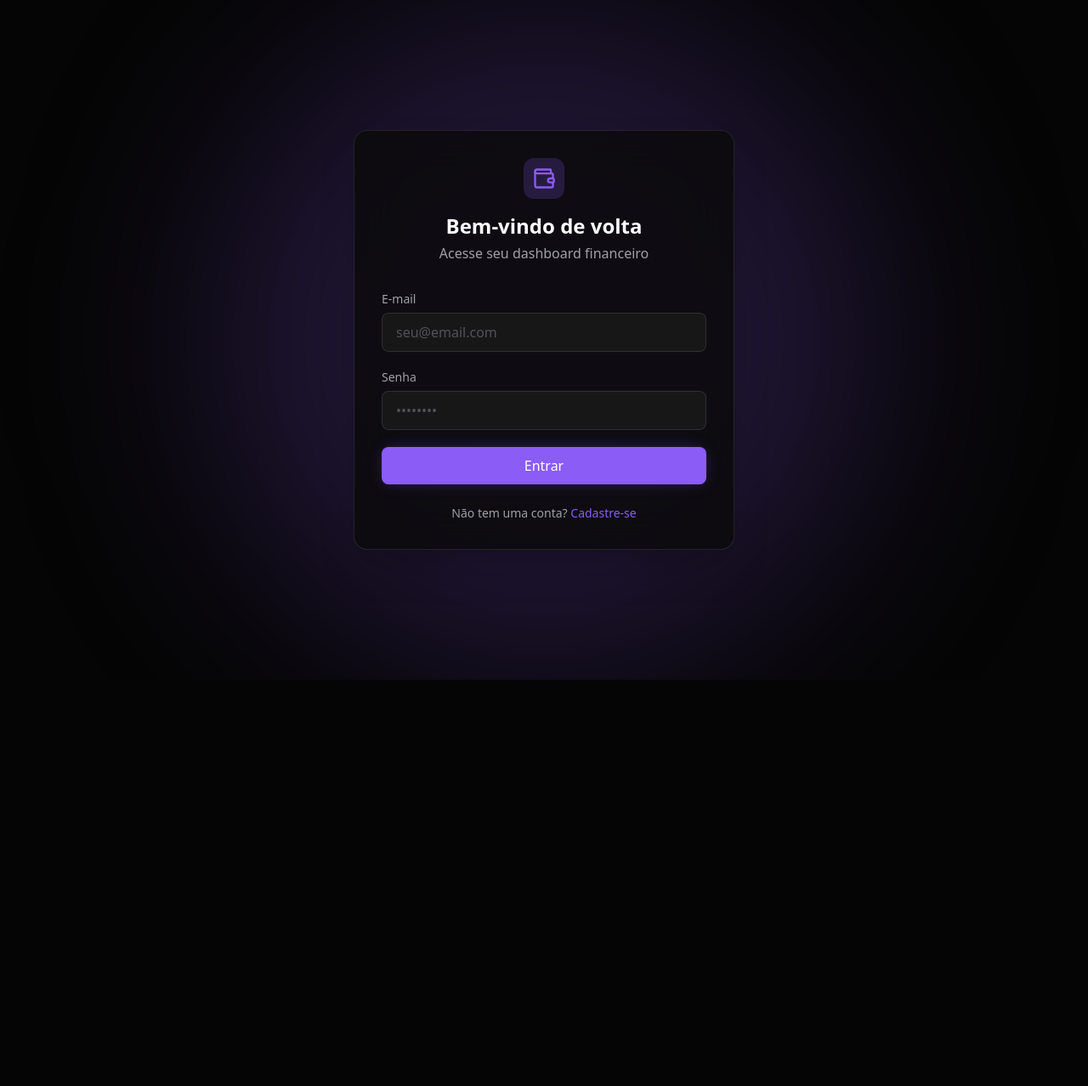
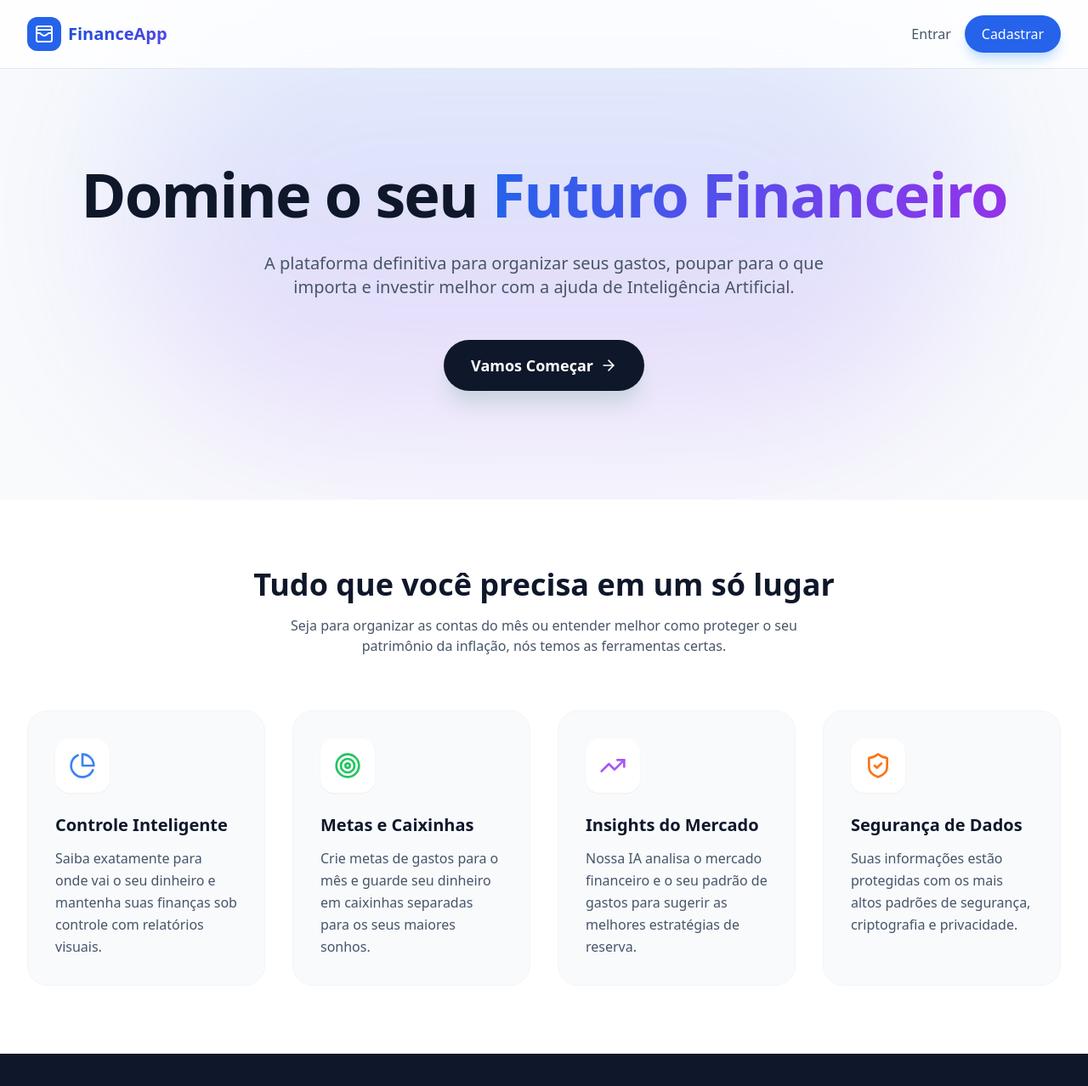
Before and after one commit to Luis9768/Dashboard_Financas_Frontend, a React (Vite) app: page / in a window 1280 px wide. Before the commit this address led to /login. Shown: the top 1278 px of the page at 85% size. Before the commit the page ends 800 px from the top, so only its background shows below. Built offline with nearby package versions, Linux system fonts and the light colour scheme.

Commit message:
feat: add animated landing page with framer-motion

```diff
--- a/package.json
+++ b/package.json
@@ -19,7 +19,8 @@
     "react-hook-form": "^7.51.3",
     "react-router-dom": "^6.22.3",
     "recharts": "^2.12.5",
-    "tailwind-merge": "^2.2.2"
+    "tailwind-merge": "^2.2.2",
+    "framer-motion": "^11.0.0"
   },
   "devDependencies": {
     "@types/react": "^18.2.66",
--- a/src/App.tsx
+++ b/src/App.tsx
@@ -3,6 +3,7 @@ import { Login } from './pages/Login';
 import { Register } from './pages/Register';
 import { Dashboard } from './pages/Dashboard';
 import { Profile } from './pages/Profile';
+import { Landing } from './pages/Landing';
 import { Layout } from './components/Layout';
 
 function App() {
@@ -14,7 +15,9 @@ function App() {
         <Route path="/login" element={<Login />} />
         <Route path="/register" element={<Register />} />
 
-        <Route path="/" element={isAuthenticated ? <Layout /> : <Navigate to="/login" replace />}>
+        <Route path="/" element={isAuthenticated ? <Navigate to="/dashboard" replace /> : <Landing />} />
+
+        <Route path="/dashboard" element={isAuthenticated ? <Layout /> : <Navigate to="/login" replace />}>
           <Route index element={<Dashboard />} />
           <Route path="profile" element={<Profile />} />
         </Route>
--- /dev/null
+++ b/src/pages/Landing.tsx
@@ -0,0 +1,198 @@
+import { Link } from 'react-router-dom';
+import { motion } from 'framer-motion';
+import { TrendingUp, ShieldCheck, Target, PieChart, ArrowRight, WalletCards } from 'lucide-react';
+
+export function Landing() {
+  const features = [
+    {
+      title: "Controle Inteligente",
+      description: "Saiba exatamente para onde vai o seu dinheiro e mantenha suas finanças sob controle com relatórios visuais.",
+      icon: <PieChart className="w-8 h-8 text-blue-500" />,
+    },
+    {
+      title: "Metas e Caixinhas",
+      description: "Crie metas de gastos para o mês e guarde seu dinheiro em caixinhas separadas para os seus maiores sonhos.",
+      icon: <Target className="w-8 h-8 text-green-500" />,
+    },
+    {
+      title: "Insights do Mercado",
+      description: "Nossa IA analisa o mercado financeiro e o seu padrão de gastos para sugerir as melhores estratégias de reserva.",
+      icon: <TrendingUp className="w-8 h-8 text-purple-500" />,
+    },
+    {
+      title: "Segurança de Dados",
+      description: "Suas informações estão protegidas com os mais altos padrões de segurança, criptografia e privacidade.",
+      icon: <ShieldCheck className="w-8 h-8 text-orange-500" />,
+    }
+  ];
+
+  return (
+    <div className="min-h-screen bg-slate-50 font-sans text-slate-800">
+      {/* Header */}
+      <header className="fixed w-full top-0 z-50 bg-white/80 backdrop-blur-md border-b border-slate-200">
+        <div className="max-w-7xl mx-auto px-4 sm:px-6 lg:px-8 h-20 flex items-center justify-between">
+          <div className="flex items-center gap-2">
+            <div className="bg-blue-600 p-2 rounded-xl">
+              <WalletCards className="w-6 h-6 text-white" />
+            </div>
+            <span className="text-xl font-bold bg-gradient-to-r from-blue-700 to-indigo-600 bg-clip-text text-transparent">
+              FinanceApp
+            </span>
+          </div>
+          <div className="flex items-center gap-4">
+            <Link to="/login" className="text-slate-600 font-medium hover:text-blue-600 transition-colors">
+              Entrar
+            </Link>
+            <Link to="/register" className="bg-blue-600 hover:bg-blue-700 text-white px-5 py-2.5 rounded-full font-medium transition-all shadow-lg shadow-blue-200">
+              Cadastrar
+            </Link>
+          </div>
+        </div>
+      </header>
+
+      {/* Hero Section */}
+      <section className="relative pt-32 pb-20 lg:pt-48 lg:pb-32 overflow-hidden">
+        <div className="absolute top-0 left-1/2 -translate-x-1/2 w-[1000px] h-[500px] opacity-20 pointer-events-none">
+          <div className="absolute inset-0 bg-gradient-to-b from-blue-400 to-purple-500 rounded-full blur-[100px]" />
+        </div>
+
+        <div className="max-w-7xl mx-auto px-4 sm:px-6 lg:px-8 relative z-10 text-center">
+          <motion.h1
+            initial={{ opacity: 0, y: 20 }}
+            animate={{ opacity: 1, y: 0 }}
+            transition={{ duration: 0.5 }}
+            className="text-5xl lg:text-7xl font-extrabold tracking-tight text-slate-900 mb-8"
+          >
+            Domine o seu <span className="text-transparent bg-clip-text bg-gradient-to-r from-blue-600 to-purple-600">Futuro Financeiro</span>
+          </motion.h1>
+
+          <motion.p
+            initial={{ opacity: 0, y: 20 }}
+            animate={{ opacity: 1, y: 0 }}
+            transition={{ duration: 0.5, delay: 0.1 }}
+            className="text-xl text-slate-600 max-w-2xl mx-auto mb-12"
+          >
+            A plataforma definitiva para organizar seus gastos, poupar para o que importa e investir melhor com a ajuda de Inteligência Artificial.
+          </motion.p>
+
+          <motion.div
+            initial={{ opacity: 0, y: 20 }}
+            animate={{ opacity: 1, y: 0 }}
+            transition={{ duration: 0.5, delay: 0.2 }}
+            className="flex flex-col sm:flex-row gap-4 justify-center"
+          >
+            <Link to="/register" className="group flex items-center justify-center gap-2 bg-slate-900 hover:bg-slate-800 text-white px-8 py-4 rounded-full text-lg font-semibold transition-all hover:scale-105 active:scale-95 shadow-xl shadow-slate-300">
+              Vamos Começar
+              <ArrowRight className="w-5 h-5 group-hover:translate-x-1 transition-transform" />
+            </Link>
+          </motion.div>
+        </div>
+      </section>
+
+      {/* Features / Mercados Financeiros */}
+      <section className="py-20 bg-white">
+        <div className="max-w-7xl mx-auto px-4 sm:px-6 lg:px-8">
+          <div className="text-center mb-16">
+            <h2 className="text-3xl lg:text-4xl font-bold text-slate-900 mb-4">
+              Tudo que você precisa em um só lugar
+            </h2>
+            <p className="text-slate-600 max-w-2xl mx-auto">
+              Seja para organizar as contas do mês ou entender melhor como proteger o seu patrimônio da inflação, nós temos as ferramentas certas.
+            </p>
+          </div>
+
+          <div className="grid md:grid-cols-2 lg:grid-cols-4 gap-8">
+            {features.map((feature, index) => (
+              <motion.div
+                key={index}
+                initial={{ opacity: 0, y: 30 }}
+                whileInView={{ opacity: 1, y: 0 }}
+                viewport={{ once: true }}
+                transition={{ duration: 0.5, delay: index * 0.1 }}
+                className="bg-slate-50 p-8 rounded-3xl border border-slate-100 hover:border-blue-200 hover:shadow-xl hover:shadow-blue-50 transition-all cursor-pointer group"
+              >
+                <div className="bg-white w-16 h-16 rounded-2xl flex items-center justify-center mb-6 shadow-sm group-hover:scale-110 transition-transform">
+                  {feature.icon}
+                </div>
+                <h3 className="text-xl font-bold text-slate-900 mb-3">{feature.title}</h3>
+                <p className="text-slate-600 leading-relaxed">{feature.description}</p>
+              </motion.div>
+            ))}
+          </div>
+        </div>
+      </section>
+
+      {/* Educacional / Dica */}
+      <section className="py-20 bg-slate-900 text-white">
+        <div className="max-w-7xl mx-auto px-4 sm:px-6 lg:px-8">
+          <div className="flex flex-col lg:flex-row items-center gap-16">
+            <div className="lg:w-1/2">
+              <motion.div
+                initial={{ opacity: 0, x: -30 }}
+                whileInView={{ opacity: 1, x: 0 }}
+                viewport={{ once: true }}
+              >
+                <h2 className="text-3xl lg:text-5xl font-bold mb-6">
+                  Inteligência que trabalha pelo seu bolso.
+                </h2>
+                <p className="text-slate-400 text-lg mb-8 leading-relaxed">
+                  O mercado financeiro muda todos os dias. Com a inflação e as taxas de juros oscilando, ter um planejamento claro deixou de ser um luxo para ser uma necessidade.
+                  <br/><br/>
+                  Nossa plataforma ajuda você a criar metas e alocar o seu orçamento para que o seu dinheiro pare de perder valor.
+                </p>
+                <Link to="/register" className="inline-flex items-center gap-2 text-blue-400 hover:text-blue-300 font-semibold text-lg transition-colors">
+                  Crie sua conta gratuitamente <ArrowRight className="w-5 h-5" />
+                </Link>
+              </motion.div>
+            </div>
+
+            <div className="lg:w-1/2 w-full">
+              <motion.div
+                initial={{ opacity: 0, scale: 0.9 }}
+                whileInView={{ opacity: 1, scale: 1 }}
+                viewport={{ once: true }}
+                className="relative bg-slate-800 rounded-3xl p-8 border border-slate-700 shadow-2xl"
+              >
+                <div className="flex gap-4 mb-8">
+                  <div className="w-3 h-3 rounded-full bg-red-500"></div>
+                  <div className="w-3 h-3 rounded-full bg-yellow-500"></div>
+                  <div className="w-3 h-3 rounded-full bg-green-500"></div>
+                </div>
+                <div className="space-y-6">
+                  <div className="h-4 bg-slate-700 rounded-full w-3/4"></div>
+                  <div className="h-4 bg-slate-700 rounded-full w-full"></div>
+                  <div className="h-4 bg-slate-700 rounded-full w-5/6"></div>
+                  <div className="h-4 bg-slate-700 rounded-full w-2/3"></div>
+                </div>
+
+                {/* Floating card */}
+                <motion.div
+                  animate={{ y: [-10, 10, -10] }}
+                  transition={{ duration: 4, repeat: Infinity, ease: "easeInOut" }}
+                  className="absolute -bottom-10 -right-6 lg:-right-10 bg-white p-6 rounded-2xl shadow-xl max-w-xs border border-slate-100"
+                >
+                  <div className="flex items-center gap-4 mb-3">
+                    <div className="bg-green-100 p-2 rounded-lg">
+                      <TrendingUp className="w-6 h-6 text-green-600" />
+                    </div>
+                    <div>
+                      <p className="text-sm text-slate-500 font-medium">Rentabilidade</p>
+                      <p className="text-lg font-bold text-slate-900">+12,5% a.a.</p>
+                    </div>
+                  </div>
+                </motion.div>
+              </motion.div>
+            </div>
+          </div>
+        </div>
+      </section>
+
+      {/* Footer */}
+      <footer className="bg-white py-12 border-t border-slate-100">
+        <div className="max-w-7xl mx-auto px-4 sm:px-6 lg:px-8 text-center text-slate-500">
+          <p>© 2026 Dashboard Finanças. Desenvolvido para transformar sua relação com o dinheiro.</p>
+        </div>
+      </footer>
+    </div>
+  );
+}
--- a/src/pages/Login.tsx
+++ b/src/pages/Login.tsx
@@ -19,7 +19,7 @@ export function Login() {
     try {
       const response = await AuthService.login({ email, senha });
       localStorage.setItem('@FinanceApp:token', response.token);
-      navigate('/');
+      navigate('/dashboard');
     } catch (err: any) {
       console.error("Erro no login:", err);
       if (err.code === 'ERR_NETWORK') {
--- a/src/pages/Profile.tsx
+++ b/src/pages/Profile.tsx
@@ -70,7 +70,7 @@ export function Profile() {
     <div className="max-w-3xl mx-auto w-full">
       <div className="flex items-center gap-4 mb-6">
         <button
-          onClick={() => navigate('/')}
+          onClick={() => navigate('/dashboard')}
           className="p-2 rounded-full hover:bg-surfaceHighlight text-zinc-400 hover:text-white transition-colors"
           title="Voltar ao Dashboard"
         >
```
